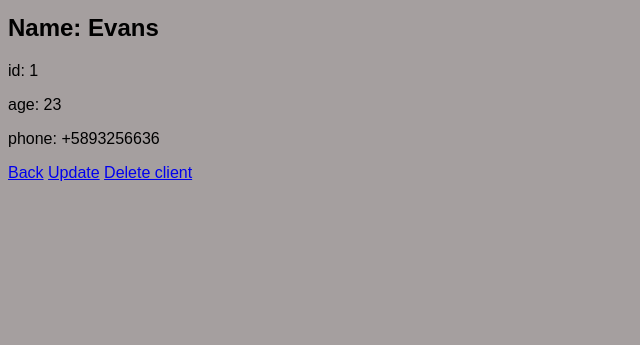
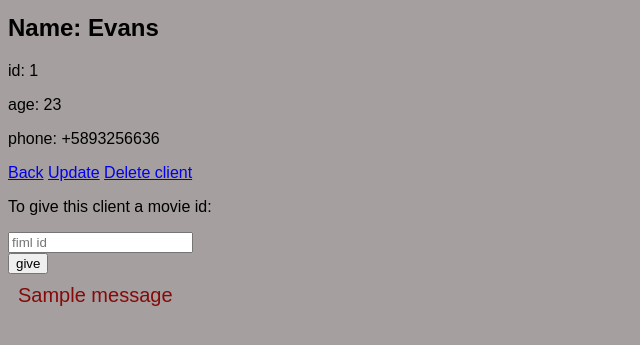
Before and after one commit to EvansTrein/BlockbusterVHS, a Flask app: page /client/1 in a window 1280 px wide. Shown: the part 202-547 px from the top of the page, without its empty margins (0-640 px from the left). Run offline with Flask 3, Linux system fonts and the light colour scheme; one stand-in notice (Sample message) is shown.

Commit message:
add fiters

```diff
--- a/app.py
+++ b/app.py
@@ -31,8 +31,28 @@ def vhs(id):
 
 @app.route("/all_vhstapes")
 def all_vhstapes():
-    all_vhstapes = VhsTape.query.order_by(VhsTape.year.desc()).all()
-    return render_template("all_vhstapes_page.html", all_vhstapes=all_vhstapes)
+    total = VhsTape.query.count()
+    film_title = request.args.get("film_title")
+    year_of_release = request.args.get("year_of_release", type=int)
+    age_rating = request.args.get("age_rating")
+    data = {'total': total}
+
+    if film_title:
+        all_vhstapes = VhsTape.query.filter(VhsTape.title.like(f'%{film_title}%')).all()
+        count = VhsTape.query.filter(VhsTape.title.like(f'%{film_title}%')).count()
+        data['count'] = count
+    elif year_of_release:
+        all_vhstapes = VhsTape.query.filter(VhsTape.year == year_of_release).all()
+        count = VhsTape.query.filter(VhsTape.year == year_of_release).count()
+        data['count'] = count
+    elif age_rating:
+        all_vhstapes = VhsTape.query.filter(VhsTape.age_rating == age_rating).all()
+        count = VhsTape.query.filter(VhsTape.age_rating == age_rating).count()
+        data['count'] = count
+    else:
+        all_vhstapes = VhsTape.query.order_by(VhsTape.year.desc()).all()
+
+    return render_template("all_vhstapes_page.html", all_vhstapes=all_vhstapes, **data)
 
 
 @app.route("/create_vhstape", methods=["GET", "POST"])
@@ -162,14 +182,45 @@ def create_client():
 
 @app.route("/all_clients")
 def all_clients():
-    all_clients = Client.query.order_by(Client.name.desc()).all()
-    return render_template("all_clients_page.html", all_clients=all_clients)
+    total = Client.query.count()
+    min_age = request.args.get("min_age", type=int)
+    max_age = request.args.get("max_age", type=int)
+    data = {'total': total}
+
+    if min_age and max_age:
+        all_clients = Client.query.filter(Client.age.between(min_age, max_age)).all()
+        count = Client.query.filter(Client.age.between(min_age, max_age)).count()
+        data['count'] = count
+    elif min_age:
+        all_clients = Client.query.filter(Client.age >= min_age).order_by(Client.age.asc()).all()
+        count = Client.query.filter(Client.age >= min_age).count()
+        data['count'] = count
+    elif max_age:
+        all_clients = Client.query.filter(Client.age <= max_age).order_by(Client.age.asc()).all()
+        count = Client.query.filter(Client.age <= max_age).count()
+        data['count'] = count
+    else:
+        all_clients = Client.query.order_by(Client.name.desc()).all()
+
+    return render_template("all_clients_page.html", all_clients=all_clients, **data)
 
 
-@app.route("/client/<int:id>")
+@app.route("/client/<int:id>", methods=["GET", "POST"])
 def client(id):
     client = Client.query.get(id)
-    return render_template("client_page.html", client=client)
+
+    # ПЕРЕДЕЛАТЬ ПРОВЕРКУ!!!
+    if request.method == "POST":
+        fiml_id = int(request.form["fiml_id"])
+
+        if VhsTape.query.filter_by(id_num=fiml_id).first():
+            create_rental(id, fiml_id)
+        else:
+            flash("A movie with that ID does not exist")
+
+        return redirect(f"/client/{id}")
+    else:
+        return render_template("client_page.html", client=client)
 
 
 @app.route("/client/<int:id>/update", methods=["GET", "POST"])
@@ -240,10 +291,10 @@ def all_rentals():
 
 
 @app.route("/create_rental", methods=["GET", "POST"])
-def create_rental():
+def create_rental(*args):
     if request.method == "POST":
-        client_id = request.form["client_id"]
-        vhs_tape_id = request.form["vhs_tape_id"]
+        client_id = request.form["client_id"] if len(args) == 0 else args[0]
+        vhs_tape_id = request.form["vhs_tape_id"] if len(args) == 0 else args[1]
         client = Client.query.get(client_id)
         vhs = VhsTape.query.get(vhs_tape_id)
         existing_rental = Rental.query.filter_by(title_vhs=vhs.title, client_name=client.name).first()
--- a/templates/all_rentals_page.html
+++ b/templates/all_rentals_page.html
@@ -10,7 +10,7 @@
     <form method="get">
         <input type="text" name="client_name" placeholder="client name">
         <input type="text" name="film_title" placeholder="film title">
-        <button type="submit">Поиск</button>
+        <button type="submit">Search</button>
     </form>
 </div>
 
--- a/templates/client_page.html
+++ b/templates/client_page.html
@@ -12,6 +12,12 @@
     <a href="/all_clients">Back</a>
     <a href="/client/{{ client.id_client }}/update">Update</a>
     <a href="/client/{{ client.id_client }}/delete">Delete client</a>
+    <form method="post">
+        <p>To give this client a movie id:</p>
+        <input type="number" name="fiml_id" id="vhs_tape_id" placeholder="fiml id"><br>
+        <input type="submit" value="give">
+    </form>
+    <div class="flash-error">{{ get_flashed_messages()[0] }}</div>
 </div>
 
 {% endblock %}
```
Also changed, not shown: templates/all_clients_page.html (+17 -0 lines), templates/all_vhstapes_page.html (+18 -0 lines), instance/rentals.db.
